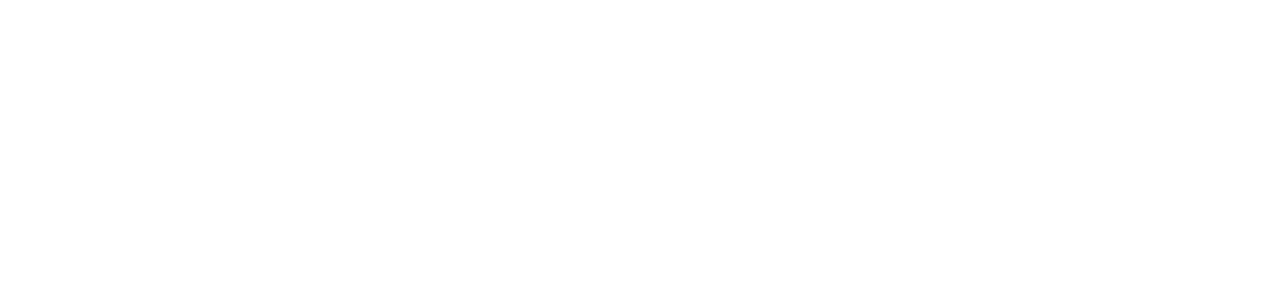
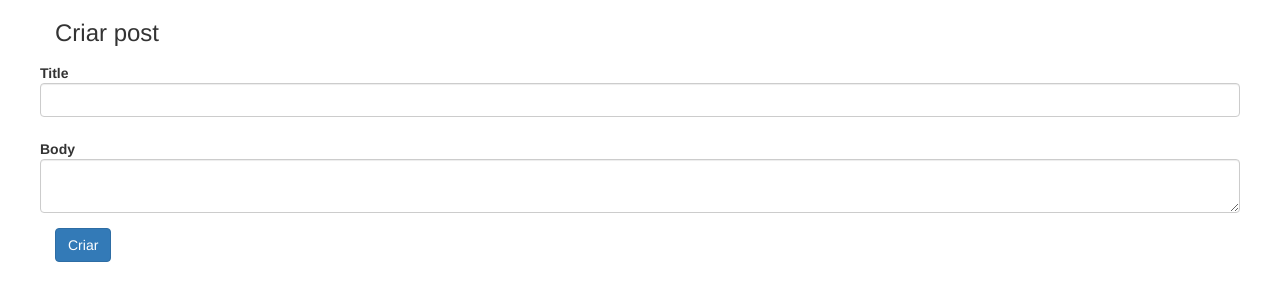
Before and after one commit to rafaellbarros/angular-crud-servicos, an Angular app: page /posts/create-data-form in a window 1280 px wide. Before the commit this address led to /. Shown: the top 300 px of the page. Built offline with nearby package versions, Linux system fonts and the light colour scheme.

Commit message:
Criando um post-save-data-form usando ReactiveForms formGroup

```diff
--- a/src/app/post-list/post-list.component.html
+++ b/src/app/post-list/post-list.component.html
@@ -1,10 +1,21 @@
 <div class="row">
     <h3>Listagem de posts</h3>
     <div class="col-md-12">
-        <app-button color="primary" routerLink="/posts/create">
-            <app-glyph icon="plus"></app-glyph>
-            Criar
-        </app-button>
+        <div class="row">
+            <div class="col-md-6">
+                    <app-button color="primary" routerLink="/posts/create">
+                        <app-glyph icon="plus"></app-glyph>
+                        Criar
+                    </app-button>
+            </div>
+            <div class="col-md-6">
+                    <app-button color="primary" routerLink="/posts/create-data-form">
+                        <app-glyph icon="plus"></app-glyph>
+                        Criar Data Form
+                    </app-button>
+            </div>
+        </div>
+
     </div>
     <br /><br />
     <div class="col-md-12" *ngIf="message">
--- /dev/null
+++ b/src/app/post-save-data-form/post-save-data-form.component.html
@@ -0,0 +1,26 @@
+<div class="row">
+    <h3>{{!post.id?'Criar post': 'Editar post'}}</h3>
+    <!--
+    <h3 *ngIf="!post.id;else h3_edit">Criar post</h3>
+    <ng-template #h3_edit>
+      <h3>Editar post</h3>
+    </ng-template>
+    -->
+
+
+    <form class="form-horizontal" [formGroup]="form" (ngSubmit)="save()">
+      <div class="form-group">
+        <label for="title" class="control-label">Title</label>
+        <input type="text" class="form-control" id="title" name="title" formControlName="title">
+      </div>
+
+      <div class="form-group">
+        <label for="body" class="control-label">Body</label>
+        <textarea type="text" class="form-control" id="body" name="body" formControlName="body"></textarea>
+      </div>
+
+      <app-button type="submit" color="primary">
+          {{!post.id?'Criar': 'Editar'}}
+      </app-button>
+    </form>
+  </div>
--- /dev/null
+++ b/src/app/post-save-data-form/post-save-data-form.component.ts
@@ -0,0 +1,87 @@
+import { Component, OnInit} from '@angular/core';
+import { FormGroup, FormControl } from '@angular/forms';
+import { PostService } from '../services/post.service';
+import { Router, ActivatedRoute } from '@angular/router';
+import { MessageService } from '../services/message.service';
+
+@Component({
+  selector: 'app-post-save-data-form',
+  templateUrl: './post-save-data-form.component.html',
+  styleUrls: ['./post-save-data-form.component.css']
+})
+export class PostSaveDataFormComponent implements OnInit {
+
+  form: FormGroup;
+  submitted = false;
+
+  post = {
+    id: null,
+    title: '',
+    body: ''
+  };
+
+
+  constructor(
+    private postService: PostService,
+    private router: Router,
+    private route: ActivatedRoute,
+    private messageService: MessageService
+  ) { }
+
+
+  ngOnInit() {
+    this.constroiForm();
+    this.buscaDados();
+  }
+
+  // insert
+  constroiForm() {
+    this.form = new FormGroup({
+      title: new FormControl(''),
+      body: new FormControl(''),
+    });
+  }
+
+  buscaDados() {
+    this.route.params.subscribe(params => {
+      if (params.hasOwnProperty('id')) {
+        this.postService.find(+params['id'])
+          .subscribe(data => {
+              this.post = data;
+              this.populaDadosForm(this.post);
+            });
+      }
+    });
+  }
+
+  populaDadosForm(post) {
+    if (post !== null) {
+      this.form.patchValue({
+        title: post.title,
+        body: post.body
+      });
+    }
+  }
+
+  save() {
+    this.submitted = true;
+
+    // stop here if form is invalid
+    if (this.form.invalid) {
+        return;
+    }
+
+    console.log(this.form);
+
+    this.post.title = this.form.value.title;
+    this.post.body = this.form.value.body;
+
+    console.log(this.post);
+
+    this.postService.save(this.post)
+      .subscribe(() => {
+        this.messageService.message = 'Post salvo com sucesso';
+        this.router.navigate(['/posts']);
+      });
+  }
+}
```
Also changed, not shown: src/app/app.module.ts (+7 -3 lines), src/app/post-save-data-form/post-save-data-form.component.css (added), 1 other file (tests, documents, lock files or other folders).
